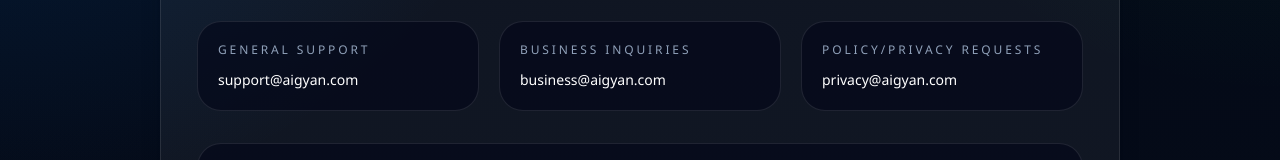
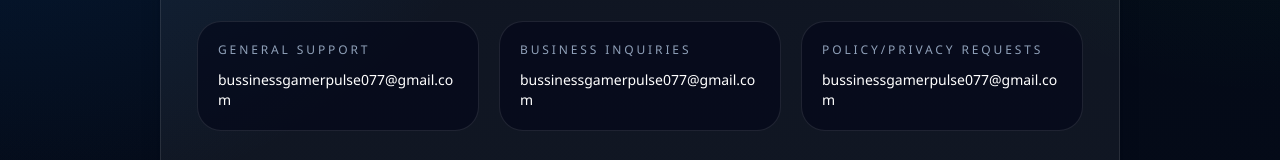
Before and after one commit to biswajitb-07/AI-GYAN, a React (Vite) app in the folder user/: page /contact in a window 1280 px wide. Shown: the part 369-529 px from the top of the page. Built offline with nearby package versions, Linux system fonts and the light colour scheme; no server answers.

Commit message:
contact email change

```diff
--- a/user/src/pages/ContactPage.jsx
+++ b/user/src/pages/ContactPage.jsx
@@ -3,9 +3,9 @@
 import { useSubmitFeedbackMutation } from "../store/userApi";
 
 const contactMethods = [
-  ["General support", "support@aigyan.com"],
-  ["Business inquiries", "business@aigyan.com"],
-  ["Policy/privacy requests", "privacy@aigyan.com"],
+  ["General support", "bussinessgamerpulse077@gmail.com"],
+  ["Business inquiries", "bussinessgamerpulse077@gmail.com"],
+  ["Policy/privacy requests", "bussinessgamerpulse077@gmail.com"],
 ];
 
 const ContactPage = () => {
```
